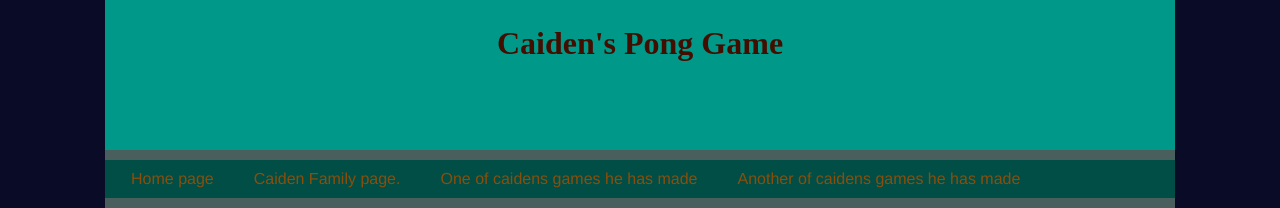
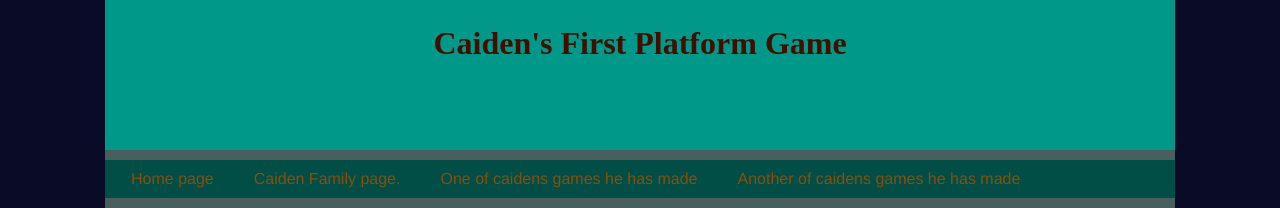
Before and after one commit to TheGameMister/myweb, a plain HTML site: page Game_site2.html in a window 1280 px wide. Shown: the top 208 px of the page. Drawn offline with Linux system fonts and the light colour scheme.

Commit message:
Changed contact information section, The title of my family page and game two page, and a space in readme.md

```diff
--- a/Game_site2.html
+++ b/Game_site2.html
@@ -18,7 +18,7 @@
 		<div id = "container">
 
 			<header>
-			<h1>Caiden's Pong Game</h1>
+			<h1>Caiden's First Platform Game</h1>
 			</header>
 
 			<nav>
```
Also changed, not shown: Game_site.html (+1 -1 lines), index.html (+1 -1 lines), 1 other file.
